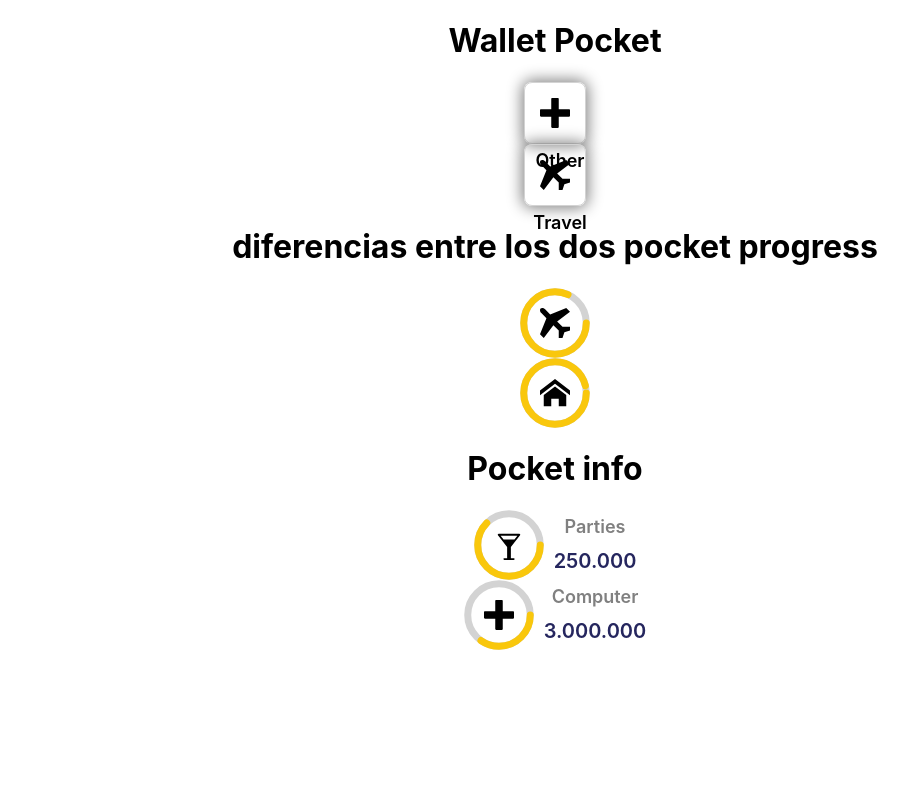
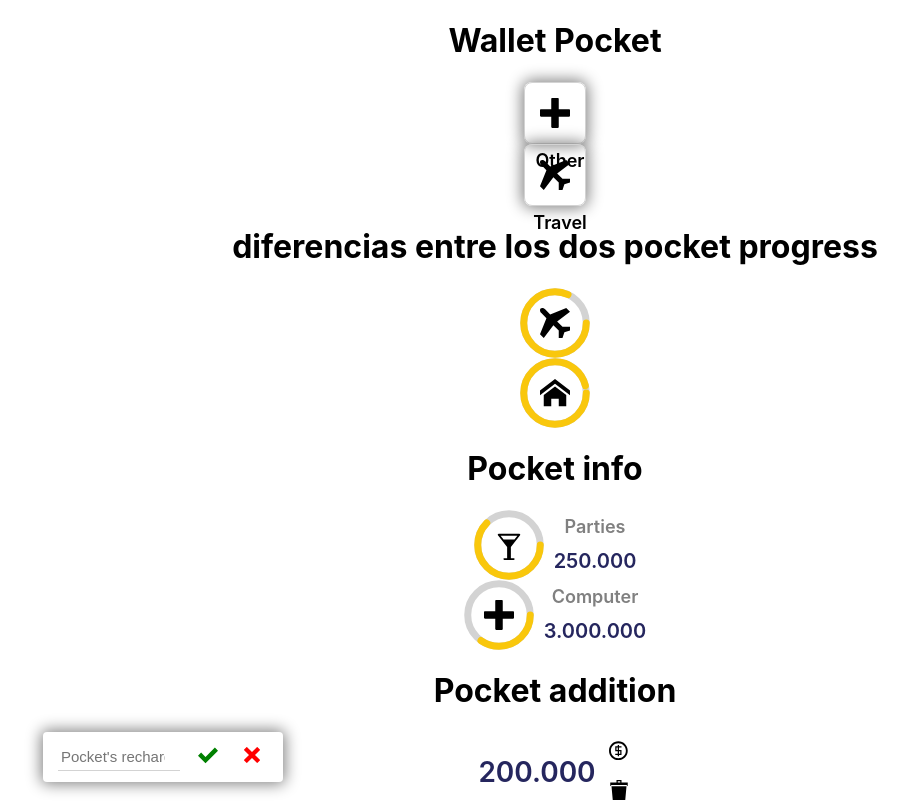
Before and after one commit to ChristiancChavez/WalletPocket, a React (Create React App) app: page / in a window 1280 px wide. Shown: the whole page, without its empty margins (85-993 px from the left). Built offline with nearby package versions, Linux system fonts and the light colour scheme.

Commit message:
finish PocketProgress and add PocketAddition

```diff
--- a/src/App.js
+++ b/src/App.js
@@ -3,6 +3,7 @@ import IconsCollection from './Helpers/IconsCollection';
 // Components
 import ProgressPocket from './components/molecules/ProgressPocket/ProgressPocket';
 import PocketInfo from './components/molecules/PocketInfo/PocketInfo';
+import PocketAddition from './components/molecules/PocketAddition/PocketAddition';
 
 function App() {
   return (
@@ -17,6 +18,8 @@ function App() {
       <h1> Pocket info</h1>
       <PocketInfo icon="glass2" name="Parties" percentage="61" money="250.000" />
       <PocketInfo icon="plus" name="Computer" percentage="34" money="3.000.000" />
+      <h1>Pocket addition</h1>
+      <PocketAddition quantity="200.000" />
     </div>
   );
 }
--- a/src/components/atoms/ButtonIcon/ButtonIcon.js
+++ b/src/components/atoms/ButtonIcon/ButtonIcon.js
@@ -4,11 +4,11 @@ import Icon from "../Icon/Icon";
 // Styles
 import StyledButonIcon from "./buttonIcon.styles";
 import IconsCollection from "../../../Helpers/IconsCollection";
-const ButtonIcon = ({ name, border, borderHover }) => {
+const ButtonIcon = ({ name, border, borderHover, size, color }) => {
   return (
     <StyledButonIcon border={border} borderHover={borderHover}>
       <IconsCollection />
-      <Icon name={name} />
+      <Icon name={name} size={size} color={color} />
     </StyledButonIcon>
   );
 };
--- a/src/components/atoms/ButtonIcon/buttonIcon.styles.js
+++ b/src/components/atoms/ButtonIcon/buttonIcon.styles.js
@@ -20,13 +20,15 @@ const StyledButonIcon = styled.button`
   border: none;
   outline: none;
   cursor: pointer;
-  width: 50px;
-  height: 50px;
-  padding: 5px;
+  width: 40px;
+  height: 40px;
+  padding: 5px 10px;
   border: ${(props) => border(props)};
-  border-radius: 4px;
+  border-radius: 50%;
+  margin: 0 3px;
   &:hover {
     border: ${(props) => borderHover(props)};
+    background: lightgray;
   }
 `;
 
--- a/src/components/atoms/Icon/Icon.js
+++ b/src/components/atoms/Icon/Icon.js
@@ -5,8 +5,8 @@ import PropTypes from "prop-types";
 import StyledSvg from "./icon.styles";
 import IconsCollection from "../../../Helpers/IconsCollection";
 
-const Icon = ({ name, position,  onClick = () => {} }) => (
-  <StyledSvg onClick={onClick} position={position}>
+const Icon = ({ name, position, size, color, onClick = () => {} }) => (
+  <StyledSvg onClick={onClick} position={position} size={size} color={color}>
     <IconsCollection />
     <use xlinkHref={`#icon-${name}`} />
   </StyledSvg>
@@ -16,6 +16,8 @@ Icon.propTypes = {
   name: PropTypes.string.isRequired,
   className: PropTypes.string,
   position: PropTypes.bool,
+  color: PropTypes.string,
+  size: PropTypes.string,
   onClick: PropTypes.func,
 };
 
--- a/src/components/atoms/Icon/icon.styles.js
+++ b/src/components/atoms/Icon/icon.styles.js
@@ -1,12 +1,22 @@
 import styled from "styled-components";
 
+const sizeSvg = (props) => {
+    if(!props.size) return '30px';
+    return `${props.size}px`
+};
+
+const iconColor = (props) => {
+    if(!props.color) return 'black';
+    return props.color
+};
+
+
+
 const StyledSvg = styled.svg`
-    width: 30px;
-    height: 30px;
-    fill: black;
+    width: ${(props) => sizeSvg(props)};
+    height: ${(props) => sizeSvg(props)};
+    fill: ${(props) => iconColor(props)};
     display: inline-block;
-    stroke-width: 0;
-    stroke: black;
     ${(props) => {
         if(props.position) {
             return `
@@ -16,7 +26,6 @@ const StyledSvg = styled.svg`
             transform: translate(-50%, -50%);`
         }
     }}
-
 `
 
 export default StyledSvg;
--- a/src/components/atoms/Input/input.styles.js
+++ b/src/components/atoms/Input/input.styles.js
@@ -1,12 +1,4 @@
 import styled from "styled-components";
-
-const defaultSize = "15px";
-const inputSize = (props) => {
-  if (!props.size) {
-    return defaultSize;
-  }
-  return props.size;
-};
 
 const textColor = (props) => {
   if (!props.variantStyle) return "black";
@@ -19,7 +11,7 @@ const textColor = (props) => {
       textColor = "black";
       break;
     case "addition":
-      textColor = "lightgray";
+      textColor = "#25265e";
       break;
     default:
       textColor = "black";
@@ -34,6 +26,8 @@ const StyledInput = styled.input`
   color: ${(props) => textColor(props)};
   border-bottom: 1px solid lightgray;
   outline: none;
-  width: ${(props) => inputSize(props)};
+  width: 100%;
+  font-size: 15px;
+  margin: 5px;
 `;
 export default StyledInput;
--- /dev/null
+++ b/src/components/molecules/PocketAddition/PocketAddition.js
@@ -0,0 +1,26 @@
+import React from 'react';
+// Components
+import Quantity from '../../atoms/Quantity/Quantity';
+import ButtonIcon from '../../atoms/ButtonIcon/ButtonIcon';
+import Input from './../../atoms/Input/Input';
+// Styles
+import { StyledContainerAddition, StyledContainerIcons, StyledQuantityAdded } from './pocketAddition.styles';
+
+const PocketAddition = ({ quantity }) => {
+    return (
+        <StyledContainerAddition>
+            <Quantity weigth="900" fontSize="28">{quantity}</Quantity>
+            <StyledContainerIcons>
+                <ButtonIcon name="coin-dollar" size="20" />
+                <ButtonIcon name="bin2" size="20" />
+            </StyledContainerIcons>
+            <StyledQuantityAdded>
+                <Input variantStyle="addition" placeholder="Pocket's recharge" />
+                <ButtonIcon name="checkmark" size="20" color="green" />
+                <ButtonIcon name="cross" size="16" color="red" />
+            </StyledQuantityAdded>
+        </StyledContainerAddition>
+    );
+};
+
+export default PocketAddition;
--- /dev/null
+++ b/src/components/molecules/PocketAddition/pocketAddition.styles.js
@@ -0,0 +1,27 @@
+import styled from 'styled-components'
+
+export const StyledContainerAddition = styled.div`
+    display: flex;
+    flex-flow: row nowrap;
+    justify-content: center;
+    align-items: center;
+    position: relative;
+`
+
+export  const StyledContainerIcons = styled.div`
+    display: flex;
+    flex-flow: column nowrap;
+    align-content: space-between;
+    justify-items: center;
+`
+
+export const StyledQuantityAdded = styled(StyledContainerAddition)`
+    position: absolute;
+    top: 0;
+    left: 10%;
+    background: white;
+    box-shadow: 0 0 15px 2px grey;;
+    padding: 5px 10px;
+    border-radius: 4px;
+    width: 220px;
+`
```
Also changed, not shown: 1 other file (tests, documents, lock files or other folders).
